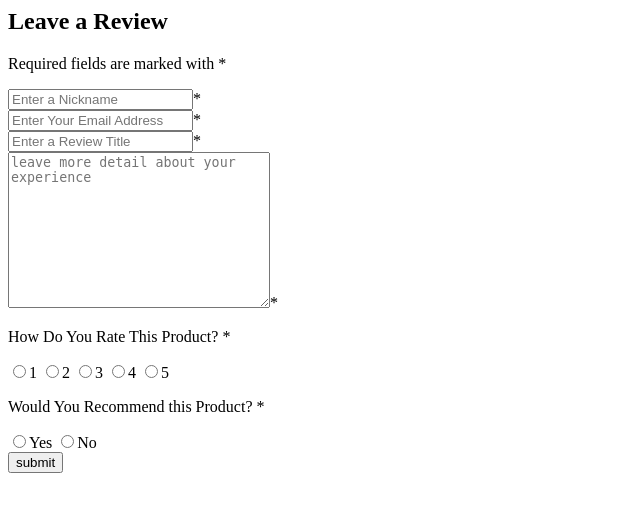
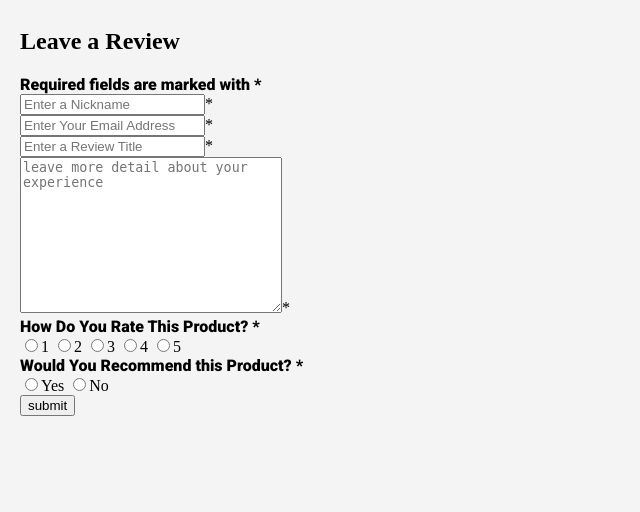
Before and after one commit to jhooper92/hpr, a PHP site: page /form in a window 1280 px wide. Shown: the top 512 px of the page, without its empty margins (0-640 px from the left). Run offline with PHP 8.4, Linux system fonts and the light colour scheme; data that the repository does not hold is empty.

Commit message:
startinf form styling for desktop

```diff
--- a/assets/form.php
+++ b/assets/form.php
@@ -4,9 +4,6 @@
 	$url = "$_POST[ccr_url]";
 
 ?>
-
-<div class="mainwrap">
-	<div class="innerwrap">
 		<h2>Leave a Review</h2>
 			<form action="form_valid" method="post">
 				<p class="ccr_req">Required fields are marked with *</p>
@@ -45,5 +42,3 @@
 			    <input type="hidden" name="ccr_url" value="<?php echo $url?>">
 			    <input type="submit" value="submit">
 			</form>
-	</div>
-</div>
--- a/css/main.css
+++ b/css/main.css
@@ -1,32 +1,34 @@
-/* line 9, sass/main.scss */
+/* line 11, sass/main.scss */
 body {
   background: rgba(211, 211, 211, 0.23);
   position: relative;
 }
 
-/* line 14, sass/main.scss */
+/* line 16, sass/main.scss */
 img {
   max-width: 20px;
 }
 
-/* line 18, sass/main.scss */
+/* line 20, sass/main.scss */
 .review_wrp {
   margin-bottom: 10px;
   width: 100%;
+  float: left;
 }
 
-/* line 23, sass/main.scss */
+/* line 26, sass/main.scss */
 .review_inner {
-  width: 50%;
+  width: 100%;
   margin: auto;
+  max-width: 1240px;
 }
-/* line 27, sass/main.scss */
+/* line 35, sass/main.scss */
 .review_inner .pagination {
   display: block;
   float: right;
   font-family: "Roboto", sans-serif;
 }
-/* line 33, sass/main.scss */
+/* line 41, sass/main.scss */
 .review_inner .pagination a.pageBtn {
   padding: 10px;
   background: #599226;
@@ -35,13 +37,13 @@ img {
   color: #fff;
   display: inline-block;
 }
-/* line 43, sass/main.scss */
+/* line 51, sass/main.scss */
 .review_inner form.ccr_write {
   display: block;
   float: left;
   margin: 10px 0;
 }
-/* line 48, sass/main.scss */
+/* line 56, sass/main.scss */
 .review_inner form.ccr_write input.write_btn {
   padding: 12px;
   font-family: "Roboto", sans-serif;
@@ -52,13 +54,13 @@ img {
   font-size: 16px;
   color: #fff;
 }
-/* line 58, sass/main.scss */
+/* line 66, sass/main.scss */
 .review_inner form.ccr_write input.write_btn:hover {
   background: #426d1b;
   transition: ease-in .5s;
   -webkit-transition: ease-in .5s;
 }
-/* line 66, sass/main.scss */
+/* line 74, sass/main.scss */
 .review_inner p {
   margin: 0;
   font-family: "Roboto", sans-serif;
@@ -66,7 +68,7 @@ img {
   font-size: 16px;
   font-weight: 900;
 }
-/* line 74, sass/main.scss */
+/* line 82, sass/main.scss */
 .review_inner .ccr_main_row, .review_inner .ccr_review_row {
   background: #fff;
   display: block;
@@ -74,23 +76,23 @@ img {
   width: 100%;
   border: 1px solid #969696;
 }
-/* line 84, sass/main.scss */
+/* line 92, sass/main.scss */
 .review_inner .ccr_main.ccr_left {
   font-weight: 900;
   text-align: center;
 }
-/* line 89, sass/main.scss */
+/* line 97, sass/main.scss */
 .review_inner .ccr_main .ccr_main_recommend {
   font-size: 56px;
 }
-/* line 95, sass/main.scss */
+/* line 103, sass/main.scss */
 .review_inner .ccr_left {
   width: 20%;
   display: inline-block;
   float: left;
   margin: 15px;
 }
-/* line 102, sass/main.scss */
+/* line 110, sass/main.scss */
 .review_inner .ccr_right {
   display: inline-block;
   float: left;
@@ -100,12 +102,12 @@ img {
   width: 60%;
   margin: 15px;
 }
-/* line 111, sass/main.scss */
+/* line 119, sass/main.scss */
 .review_inner .ccr_right .ccr_main_stars {
   display: inline-block;
   float: left;
 }
-/* line 116, sass/main.scss */
+/* line 124, sass/main.scss */
 .review_inner .ccr_right .ccr_main_rating {
   display: block;
   float: left;
@@ -116,40 +118,40 @@ img {
   margin-top: 7px;
   margin-left: 10px;
 }
-/* line 127, sass/main.scss */
+/* line 135, sass/main.scss */
 .review_inner .ccr_right .ccr_overallRating {
   margin-top: 8px;
   font-size: 20px;
 }
-/* line 132, sass/main.scss */
+/* line 140, sass/main.scss */
 .review_inner .ccr_right .ccr_overallRating {
   display: inline-block;
   float: left;
   clear: left;
 }
-/* line 138, sass/main.scss */
+/* line 146, sass/main.scss */
 .review_inner .ccr_right img {
   max-width: 50px;
 }
-/* line 143, sass/main.scss */
+/* line 151, sass/main.scss */
 .review_inner .ccr_review_row {
   margin-bottom: 15px;
 }
-/* line 146, sass/main.scss */
+/* line 154, sass/main.scss */
 .review_inner .ccr_review_row .ccr_left {
   width: 25%;
 }
-/* line 149, sass/main.scss */
+/* line 157, sass/main.scss */
 .review_inner .ccr_review_row .ccr_left.ccr_review p {
   text-align: center;
   margin: 5px;
 }
-/* line 155, sass/main.scss */
+/* line 163, sass/main.scss */
 .review_inner .ccr_review_row .ccr_review_title {
   font-size: 20px;
   margin-bottom: 10px;
 }
-/* line 161, sass/main.scss */
+/* line 169, sass/main.scss */
 .review_inner .ccr_description p {
   font-weight: initial;
 }
--- a/css/sass/main.scss
+++ b/css/sass/main.scss
@@ -5,6 +5,8 @@ $d_green: #426d1b;
 $fnt_sml: 16px;
 $fnt_md: 20px;
 $fnt_lg: 24px;
+$sm_bp: "only screen and (max-width:414px)" ;
+$md_bp: "only screen and (max-width:1024px)";
 
 body {
 	background:rgba(211, 211, 211, 0.23);
@@ -18,11 +20,17 @@ img {
 .review_wrp {
     margin-bottom: 10px;
 		width:100%;
+		float:left;
 }
 
 .review_inner {
-	width:50%;
+	width:100%;
 	margin:auto;
+	max-width:1240px;
+
+	// @media #{$md_bp} {
+	// 	width:100%;
+	// }
 
 	.pagination {
 		display:block;
@@ -162,4 +170,8 @@ img {
 		font-weight:initial;
 	}
 
+	//Styling for the form
+
+
+
  }
--- a/form.php
+++ b/form.php
@@ -1,5 +1,13 @@
+<?php include ('header.php'); ?>
+<div class="review_wrp">
+	<div class="review_inner">
 <?php
 
 include ('assets/form.php');
 
 ?>
+
+</div>
+</div>
+
+<?php include ('footer.php'); ?>
```
